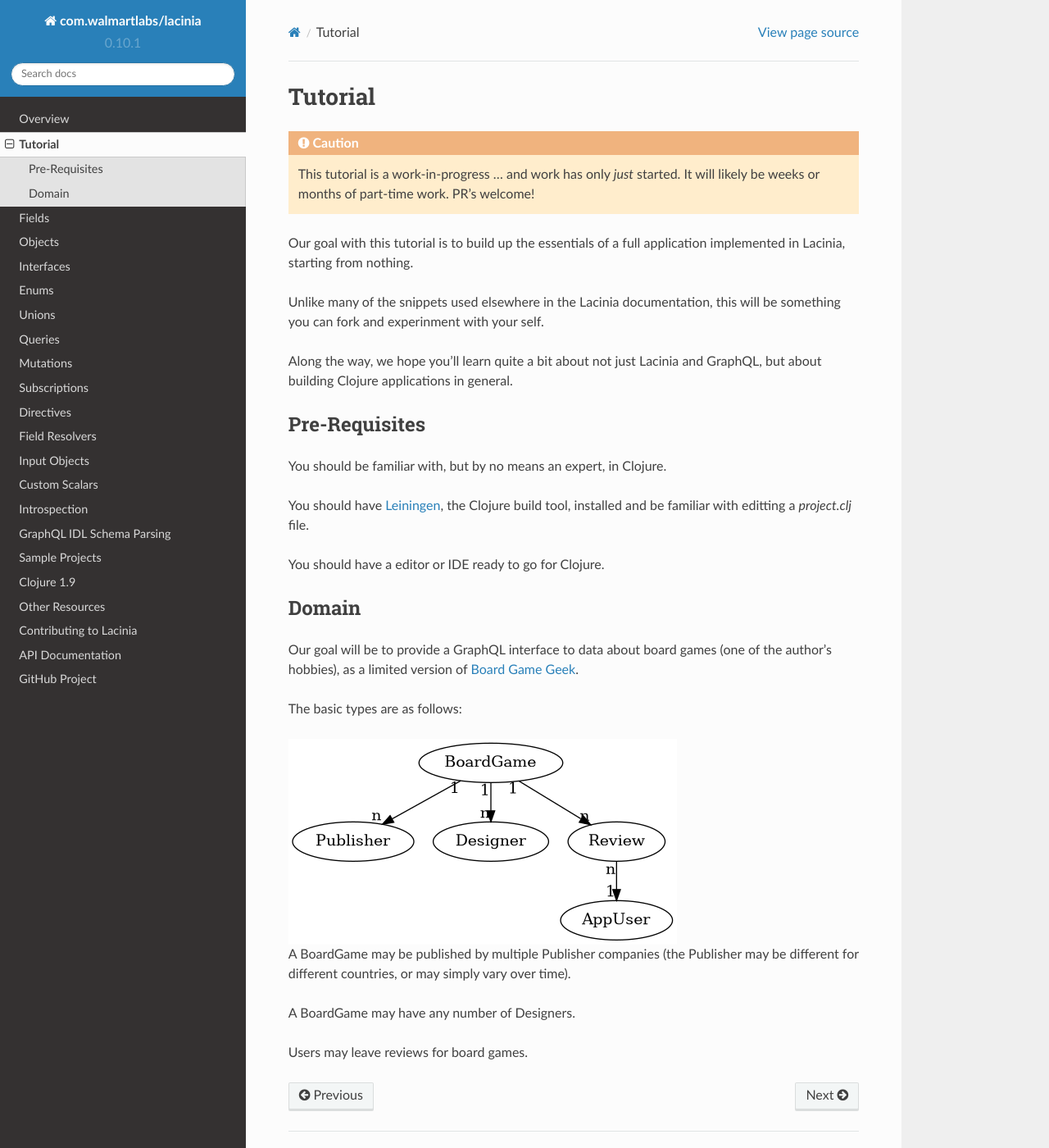
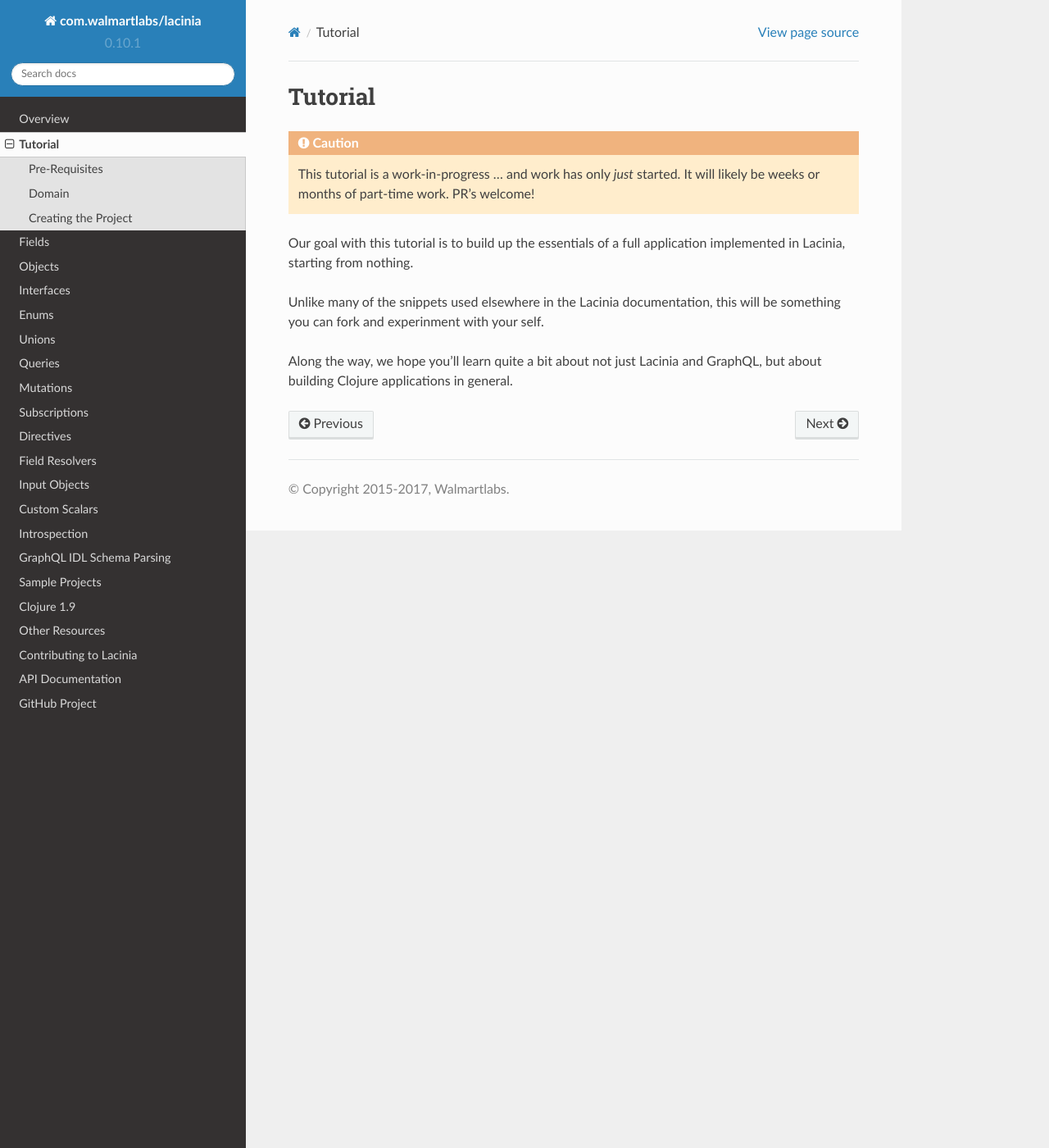
Before and after one commit to walmartlabs/lacinia, a Sphinx documentation site: the page built from docs/tutorial/index.rst, in a window 1280 px wide and 1400 px high. Shown: the whole window at 82% size. Built offline with Sphinx 7.4.7 and the Read the Docs theme 2.0.0, drawn with Linux system fonts in a browser that asks for light colours.

Commit message:
Split up the tutorial page, to make the TOC work correctly

```diff
--- /dev/null
+++ b/docs/tutorial/create-project.rst
@@ -0,0 +1,5 @@
+Creating the Project
+====================
+
+In this first step of the tutorial, we'll create the initial empty project, and set up the
+initial dependencies.
--- a/docs/tutorial/index.rst
+++ b/docs/tutorial/index.rst
@@ -14,44 +21,3 @@ you can fork and experinment with your self.
 
 Along the way, we hope you'll learn quite a bit about not just Lacinia and GraphQL,
 but about building Clojure applications in general.
-
-Pre-Requisites
---------------
-
-You should be familiar with, but by no means an expert, in Clojure.
-
-You should have `Leiningen <github.com/technomancy/leiningen>`_, the Clojure build tool, installed and be familiar with
-editting a `project.clj` file.
-
-You should have a editor or IDE ready to go for Clojure.
-
-Domain
-------
-
-Our goal will be to provide a GraphQL interface to data about board games
-(one of the author's hobbies), as a limited version of
-`Board Game Geek <https://boardgamegeek.com/>`_.
-
-The basic types are as follows:
-
-.. graphviz::
-
-   digraph {
-
-    BoardGame
-    Publisher
-    Designer
-    AppUser
-    Review
-
-    BoardGame -> {Designer, Review, Publisher} [taillabel="1", headlabel="n"]
-    Review -> AppUser [taillabel="n", headlabel="1" ]
-
-   }
-
-A BoardGame may be published by multiple Publisher companies (the Publisher may
-be different for different countries, or may simply vary over time).
-
-A BoardGame may have any number of Designers.
-
-Users may leave reviews for board games.
```
Also changed, not shown: other parts of docs/tutorial/index.rst (+7 -0 lines), docs/tutorial/domain.rst (added, +30 -0 lines), docs/tutorial/prereqs.rst (added, +9 -0 lines).
